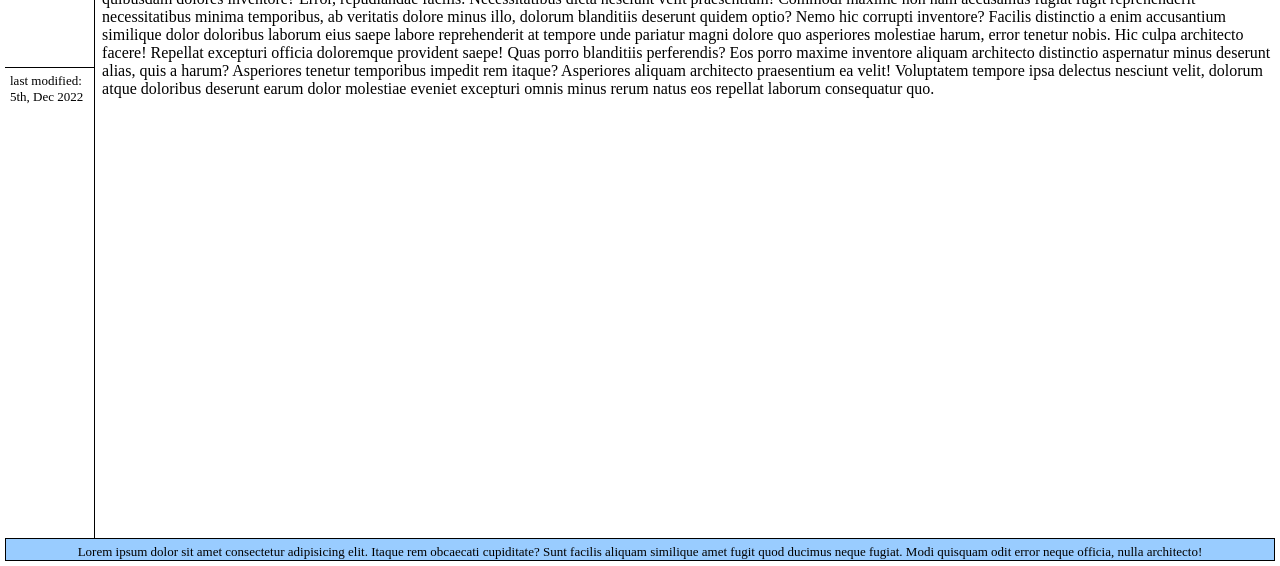
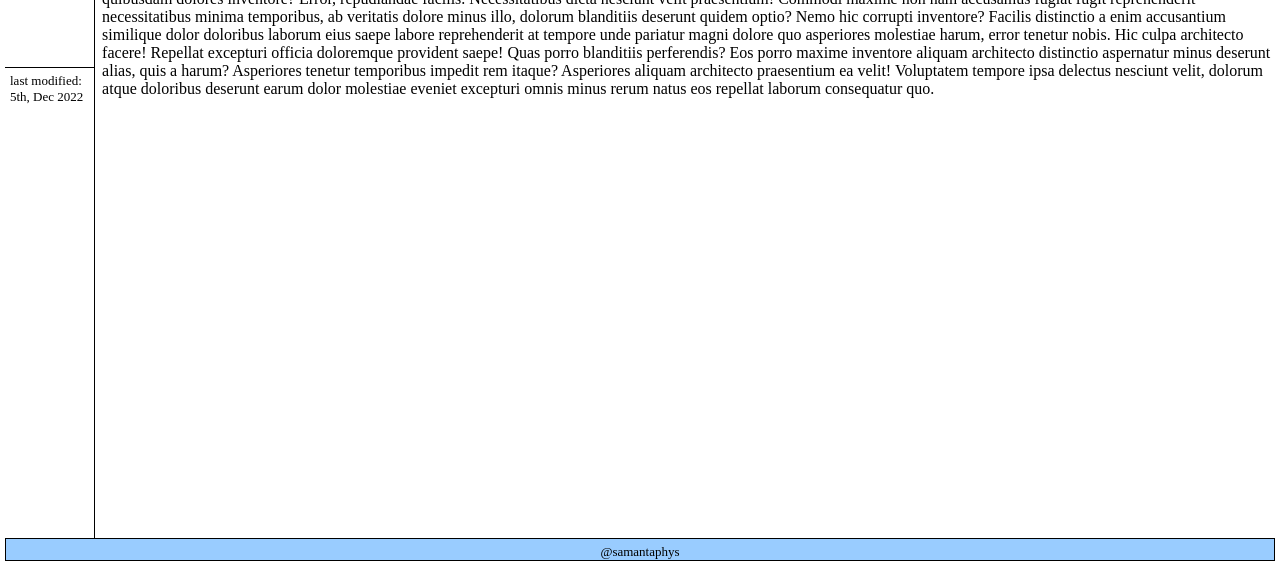
Before and after one commit to samantaphys/samantaphys.github.io, a plain HTML site: page publication.html in a window 1280 px wide. Shown: the part 234-800 px from the top of the page. Drawn offline with Linux system fonts and the light colour scheme.

Commit message:
Update publication.html

```diff
--- a/publication.html
+++ b/publication.html
@@ -16,7 +16,7 @@
     <div class="full-page">
 
         <div class="header">
-            <div class="header-upper">
+            <div class="header-upper-2">
                 <h1>upper header</h1>
             </div>
 
@@ -120,10 +120,9 @@
         </div>
 
         <div class="footer">
-            Lorem ipsum dolor sit amet consectetur adipisicing elit. Itaque rem obcaecati cupiditate? Sunt facilis
-            aliquam similique amet fugit quod ducimus neque fugiat. Modi quisquam odit error neque officia, nulla
-            architecto!
-
+           <p>
+                 @samantaphys
+             </p>
         </div>
 
 
```
